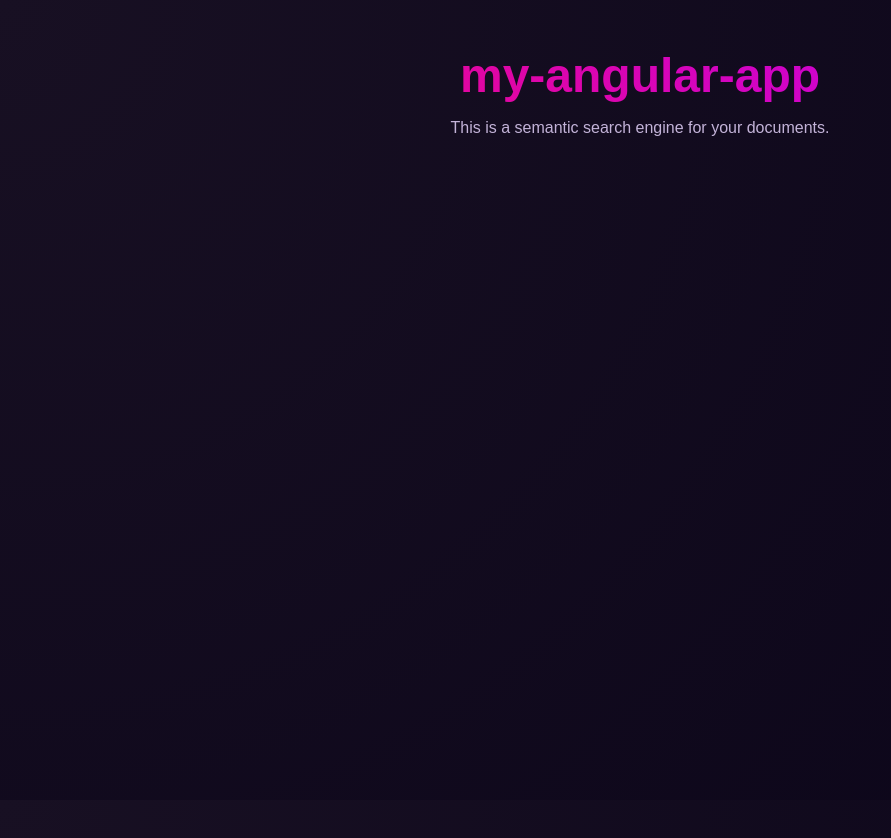
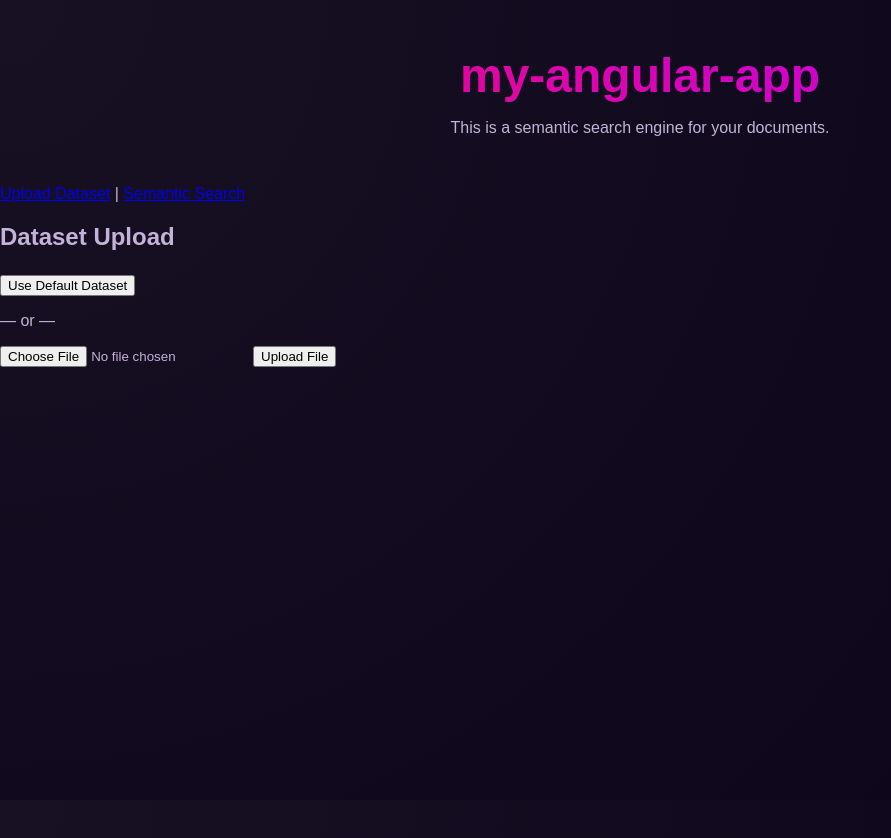
Before and after one commit to cgiar-ppu/snap-angular, an Angular app: page /upload in a window 1280 px wide. Shown: the top 838 px of the page, without its empty margins (0-891 px from the left). Built offline with nearby package versions, Linux system fonts and the light colour scheme.

Commit message:
Minor adjustments

```diff
--- a/src/app/app.component.html
+++ b/src/app/app.component.html
@@ -3,4 +3,11 @@
     <p>This is a semantic search engine for your documents.</p>
   </header>
 
-  <!-- The router will load the correct component here -->
+  <nav style="margin-bottom: 1rem;">
+    <!-- Just simple links to switch routes -->
+    <a routerLink="/upload" routerLinkActive="active-link">Upload Dataset</a> |
+    <a routerLink="/search" routerLinkActive="active-link">Semantic Search</a>
+  </nav>
+
+  <!-- IMPORTANT: The child routes appear here -->
+  <router-outlet></router-outlet>
--- a/src/app/app.component.ts
+++ b/src/app/app.component.ts
@@ -1,6 +1,4 @@
 import { Component } from '@angular/core';
-import { RouterOutlet } from '@angular/router';
-import { AppModule } from './app.module';
 
 @Component({
   selector: 'app-root',
--- a/src/app/app.module.ts
+++ b/src/app/app.module.ts
@@ -1,10 +1,14 @@
 import { NgModule } from '@angular/core';
 import { BrowserModule } from '@angular/platform-browser';
+import { FormsModule } from '@angular/forms';
+import { HttpClientModule } from '@angular/common/http';
+
 import { AppRoutingModule } from './app-routing.module';
-import { HttpClientModule } from '@angular/common/http';
-import { FormsModule } from '@angular/forms';
 
+// Root component
 import { AppComponent } from './app.component';
+
+// Child components
 import { DatasetUploadComponent } from './components/dataset-upload/dataset-upload.component';
 import { SemanticSearchComponent } from './components/semantic-search/semantic-search.component';
 
@@ -12,23 +16,22 @@ import { SemanticSearchComponent } from './components/semantic-search/semantic-s
 import { DataService } from './services/data.service';
 import { SemanticSearchService } from './services/semantic-search.service';
 
-// app.module.ts
 @NgModule({
   declarations: [
-    AppComponent,              // <--- ADD THESE
-    DatasetUploadComponent,
+    AppComponent,            // declare the root
+    DatasetUploadComponent,  // declare child components
     SemanticSearchComponent
   ],
   imports: [
     BrowserModule,
-    AppRoutingModule,
+    FormsModule,
     HttpClientModule,
-    FormsModule
+    AppRoutingModule
   ],
   providers: [
     DataService,
     SemanticSearchService
   ],
-  bootstrap: [AppComponent]    // <--- ADD THIS
+  bootstrap: [AppComponent] // bootstrap the root component
 })
 export class AppModule {}
--- a/src/app/components/dataset-upload/dataset-upload.component.ts
+++ b/src/app/components/dataset-upload/dataset-upload.component.ts
@@ -1,8 +1,5 @@
 import { Component } from '@angular/core';
 import { DataService } from '../../services/data.service';
-import { CommonModule } from '@angular/common';
-import { FormsModule } from '@angular/forms';
-import { RouterOutlet } from '@angular/router';
 
 
 @Component({
```
Also changed, not shown: 1 other file (tests, documents, lock files or other folders).
